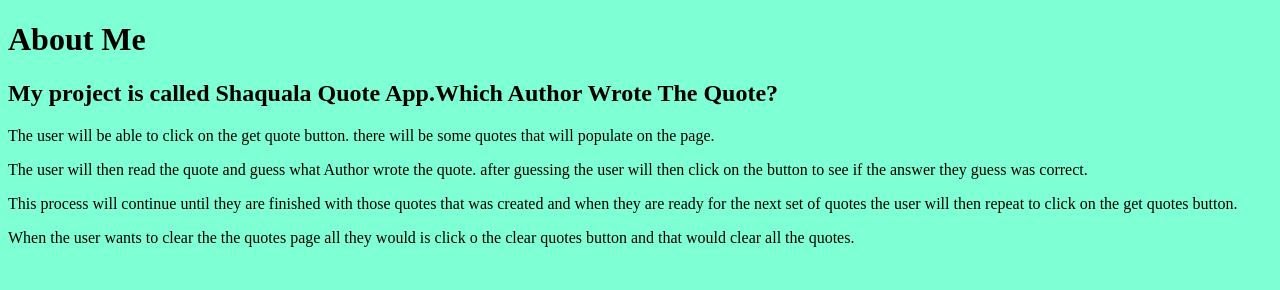
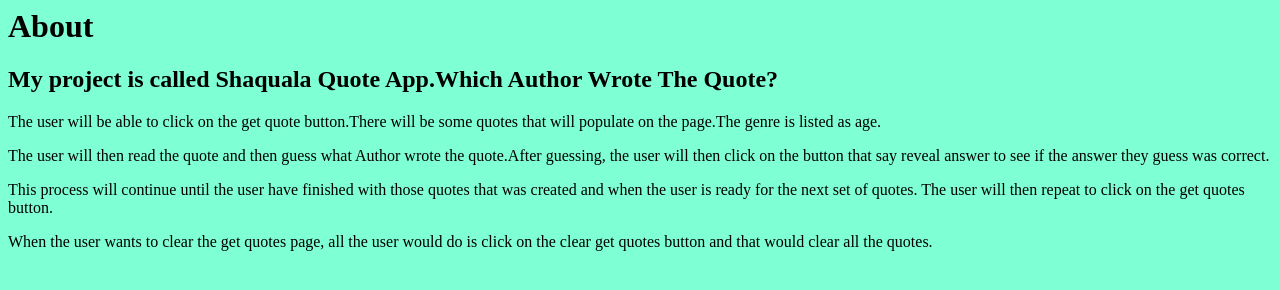
Before and after one commit to shaqfred/9-1-front-end-portfolio-project, a plain HTML site: page index2.html in a window 1280 px wide. Drawn offline with Linux system fonts and the light colour scheme.

Commit message:
correcting grammer

```diff
--- a/index2.html
+++ b/index2.html
@@ -1,26 +1,27 @@
-<!DOCTYPE html>
+<!-- <!DOCTYPE html>
 <html lang="en">
 <head>
     <meta charset="UTF-8">
     <meta http-equiv="X-UA-Compatible" content="IE=edge">
     <meta name="viewport" content="width=device-width, initial-scale=1.0">
-    <script defer src="index.html"></script>
-    <link rel="stylesheet" href="style2.css"/>
+    <script defer src="index.html"></script> -->
+    <h1>About</h1>
 
-    <title>About me</title>
-</head>
+   <link rel="stylesheet" href="style2.css"/>
 
-<h1>About Me</h1>
+
+
+<h2> My project is called Shaquala Quote App.Which Author Wrote The Quote?</h2>
 
 <body>
-<h2> My project is called Shaquala Quote App.Which Author Wrote The Quote?</h2>
 
-<p>The user will be able to click on the get quote button.
-there will be some quotes that will populate on the page. </p>
-</p>The user will then read the quote and guess what Author wrote the quote.
-after guessing the user will then click on the button to see if the answer they guess was correct.
-  </p>
-<p>This process will continue until they are finished with those quotes that was created and when they are ready for the next set of quotes the user will then repeat to click on the get quotes button.</p>
-<p>When the user wants to clear the the quotes page all they would is click o the clear quotes button and that would clear all the quotes. </p>
+<p>The user will be able to click on the get quote button.There will be some quotes that will populate on the page.The genre is listed as age. </p>
+</p>The user will then read the quote and then guess what Author wrote the quote.After guessing, the user will then click on the button that say reveal answer to see if the answer they guess was correct. </p>
+<p>This process will continue until the user have finished with those quotes that was created and when the user is ready for the next set of quotes. The user will then repeat to click on the get quotes button.</p>
+<p>When the user wants to clear the get quotes page, all the user would do is click on the clear get quotes button and that would clear all the quotes. </p>
+
+
 </body>
+
+
 </html>
```
